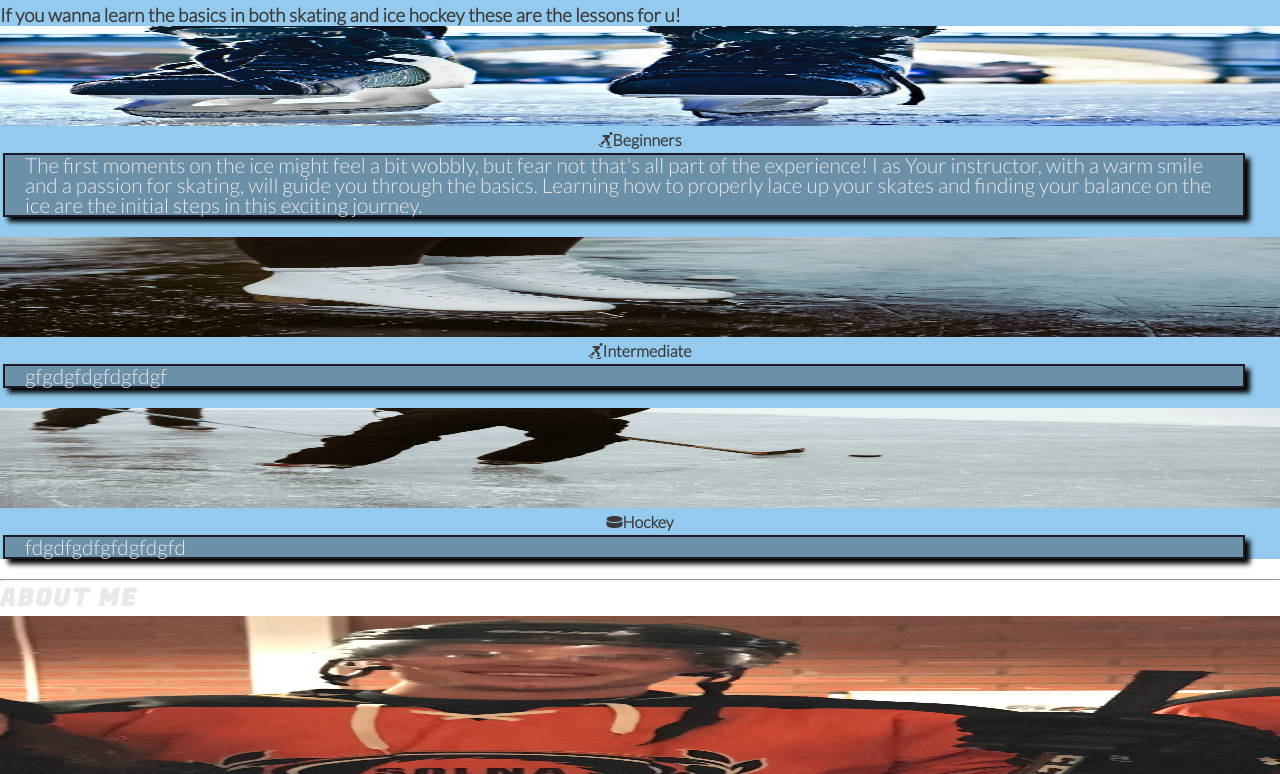
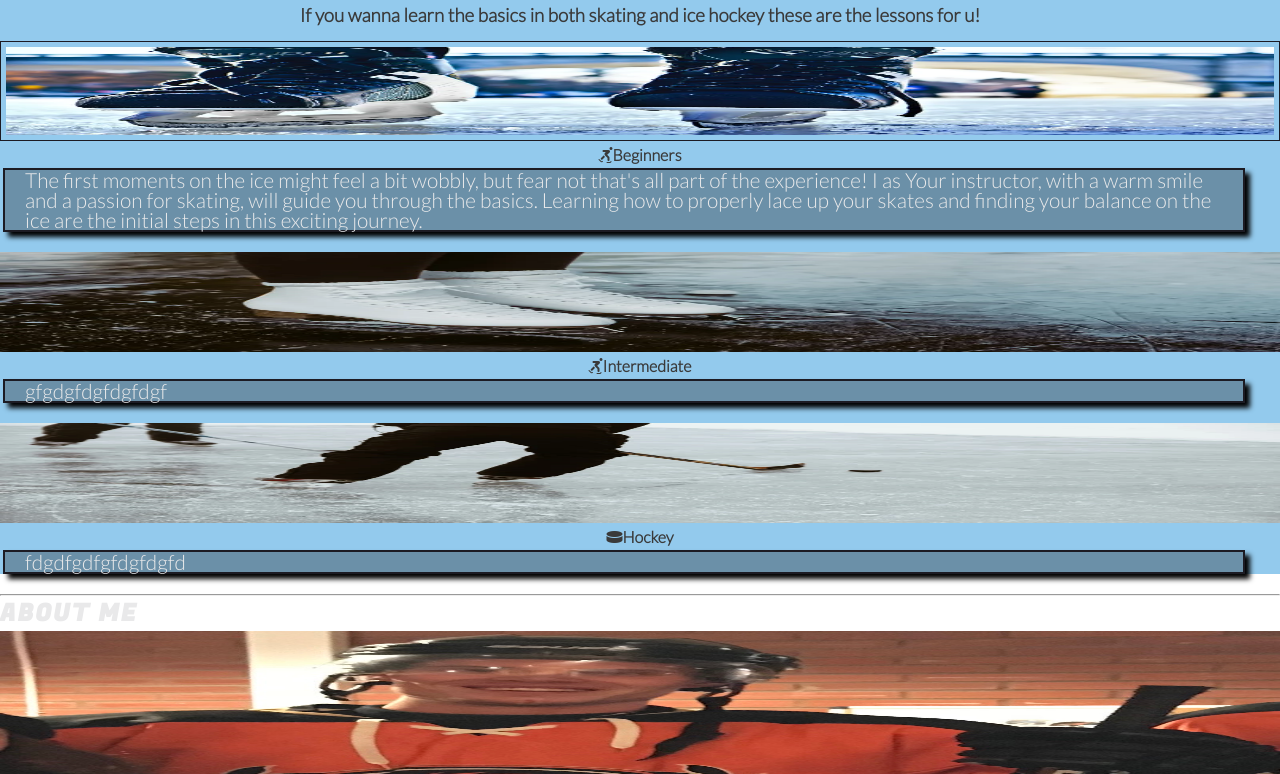
Before and after one commit to Idehed/Greatskate-P1, a plain HTML site: page index.html in a window 1280 px wide. Shown: the part 552-1326 px from the top of the page. Drawn offline with Linux system fonts and the light colour scheme.

Commit message:
added more divs in main content and put padding and border in beginner image

```diff
--- a/assets/css/style.css
+++ b/assets/css/style.css
@@ -146,24 +146,28 @@ hr {
     margin-top: auto;
 }
 
-#what-I-offer h2 {
+#what-I-offer h2{
     margin-bottom: 20px;
     text-align: center;
     font-size: 250%;
 }
+#what-I-offer h3 {
+    margin-bottom: 15px;
+    text-align: center;
+}
 
-#lessons > div {
+.lessons > div {
     margin-bottom: 20px;
     line-height: 20px;
 }
 
-#lessons p{
+.lessons p{
     padding: 0 20px;
     color: #e9e9ea;
     font-size: 130%;
 }
 
-#lessons h4 {
+.lessons h4 {
     text-align: center;
 
 }
@@ -180,9 +184,11 @@ div p {
 
 /* Beginners image */
 
-#image-beginner {
+#beginner-image {
+    padding: 5px;
     width: 100%;
     height: 100px;
+    border: 1px solid #1c1b23;
 }
 
 /* Intermediate image */
--- a/index.html
+++ b/index.html
@@ -46,12 +46,16 @@
         </section>
         <hr>
         <section id="what-I-offer">
-            <h2>Lessons </h2>
-            <div id="lessons">
+            <div>
+                <h2>Lessons </h2>
                 <h3>If you wanna learn the basics in both skating and ice hockey these are the lessons for u!</h3>
+            </div>
+            <div class="lessons">
                 <div>
                     <div>
-                        <img src="assets/images/matthew-fournier-G971e4EFKtA-unsplash.webp" alt="Picture of two skates" id="image-beginner"/>
+                        <img src="assets/images/matthew-fournier-G971e4EFKtA-unsplash.webp" alt="Picture of two skates" id="beginner-image"/>
+                    </div>
+                    <div>
                         <h4><i class="fa-solid fa-person-skating"></i>Beginners</h4>
                         <p>The first moments on the ice might feel a bit wobbly, but fear not that's all part of the experience! I as Your
                         instructor, with a warm smile and a passion for skating, will guide you through the basics. Learning how to properly
```
